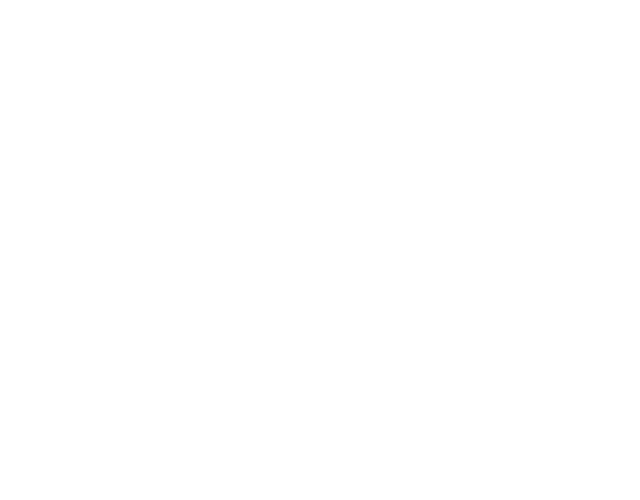
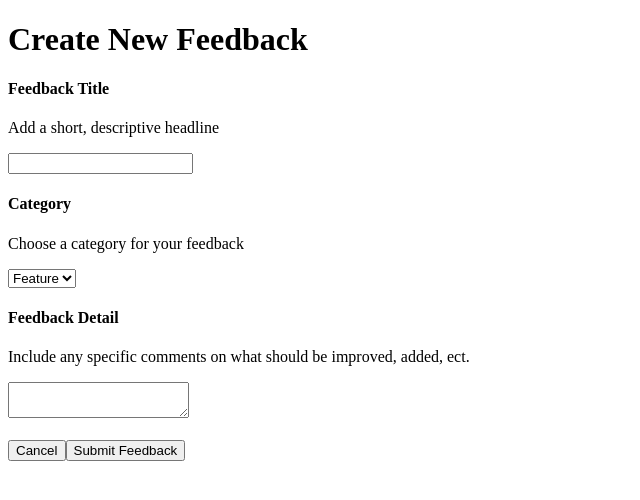
Before and after one commit to jaclyn16/product-feedback-app, a React (Vite) app in the folder client/: page /add-feedback in a window 1280 px wide. Before the commit this address had no page. Shown: the top 500 px of the page, without its empty margins (0-640 px from the left). Built offline with nearby package versions, Linux system fonts and the light colour scheme.

Commit message:
added addfeedback page

```diff
--- a/client/src/App.jsx
+++ b/client/src/App.jsx
@@ -1,12 +1,13 @@
 import { Routes, Route } from "react-router-dom";
 import Home from "./pages/Home.jsx";
-
+import AddFeeback from "./pages/AddFeedback.jsx";
 import './App.css'
 
 function App() {
   return (
     <Routes>
       <Route path="/" element={<Home />} />
+      <Route path="/add-feedback" element={<AddFeeback/>} />
     </Routes>
   );
 
--- /dev/null
+++ b/client/src/pages/AddFeedback.jsx
@@ -0,0 +1,57 @@
+import { useState } from "react";
+
+function AddFeeback() {
+    const [title, setTitle] = useState("");
+    const [category, setCategory] = useState("Feature");
+    const [description, setDescription] = useState("");
+
+    const handleSubmit = (e) => {
+        e.preventDefault();
+
+        console.log({
+            title,
+            category,
+            description,
+        });
+
+        setTitle("");
+        setCategory("Feature");
+        setDescription("");
+    };
+
+    return (
+        <div>
+            <h1>Create New Feedback</h1>
+
+            <form onSubmit={handleSubmit}>
+                <h4>Feedback Title</h4>
+                <p>Add a short, descriptive headline</p>
+                <input
+                    value={title}
+                    onChange={(e) => setCategory(e.target.value)} />
+
+                <h4>Category</h4>
+                <p>Choose a category for your feedback</p>
+                <select value={category}
+                    onChange={(e) => setCategory(e.target.value)}
+                >
+                    <option>Feature</option>
+                    <option>UI</option>
+                    <option>Bug</option>
+                </select>
+                <h4>Feedback Detail</h4>
+                <p>Include any specific comments on what should be improved, added, ect.</p>
+                <textarea
+                    value={description}
+                    onChange={(e) => setDescription(e.target.value)} />
+                <br />
+                <br />
+                <button type="button">Cancel</button>
+                <button type="submit">Submit Feedback</button>
+
+            </form>
+        </div>
+    );
+}
+
+export default AddFeeback;
```
Also changed, not shown: 1 other file (tests, documents, lock files or other folders).
